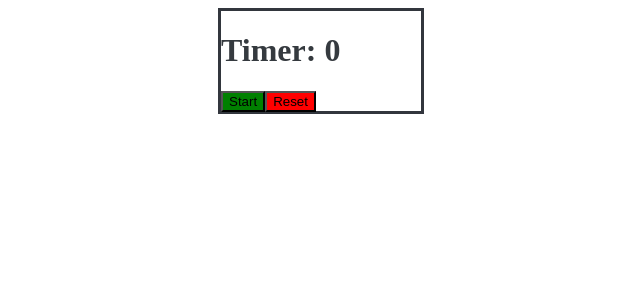
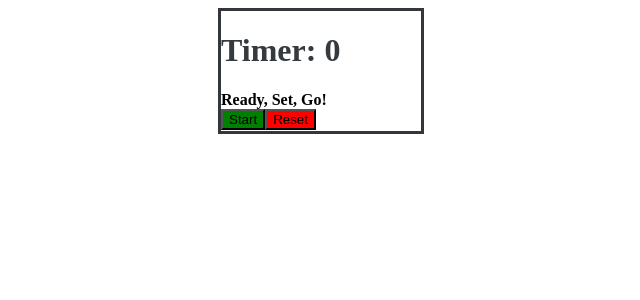
Before and after one commit to stanleyfils/react-training-styled-components-timer, a React (Create React App) app: page / in a window 1280 px wide. Shown: the top 300 px of the page, without its empty margins (319-959 px from the left). Built offline with nearby package versions, Linux system fonts and the light colour scheme.

Commit message:
Add comment notes

```diff
--- a/src/App.js
+++ b/src/App.js
@@ -1,11 +1,23 @@
 import React, { useState, useEffect } from "react";
 import styled from "styled-components";
 
+// you can nest regular CSS classes inside of styled components! When using styled components, you don't have to make every component a styled component. You have options!
 const Container = styled.div`
   border: ${({ theme }) => `3px solid ${theme.darkerGray}`};
   width: 200px;
-  height: 100px;
+  height: 120px;
   margin: 0 auto;
+
+  .race {
+    color: black;
+    font-size: 16px;
+    font-weight: bold;
+  }
+
+  /* Example of nesting CSS classes. This is the same as using the Title styled-component. */
+  /* h1 {
+    color: ${(props) => props.theme.darkGray};
+  } */
 `;
 
 // since App.js is a child of Theme, App.js (and anything else wrapped in between Theme in index.js) has access to ThemeProvider (context)
@@ -52,6 +64,7 @@ const App = () => {
   return (
     <Container>
       <Title>Timer: {initialTime}</Title>
+      <div className="race">Ready, Set, Go!</div>
       <Button success onClick={() => setIsActive((prev) => !prev)}>
         {isActive ? "Pause" : "Start"}
       </Button>
```
